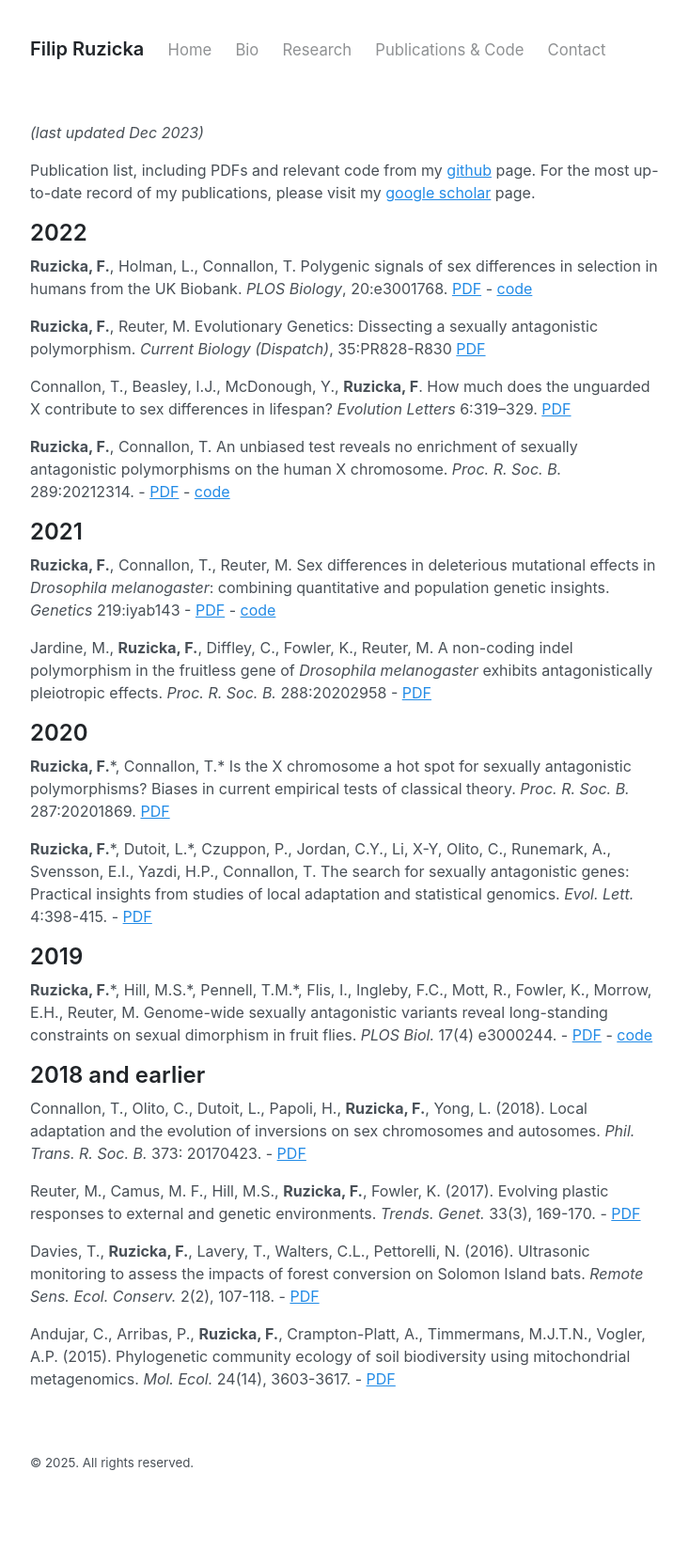
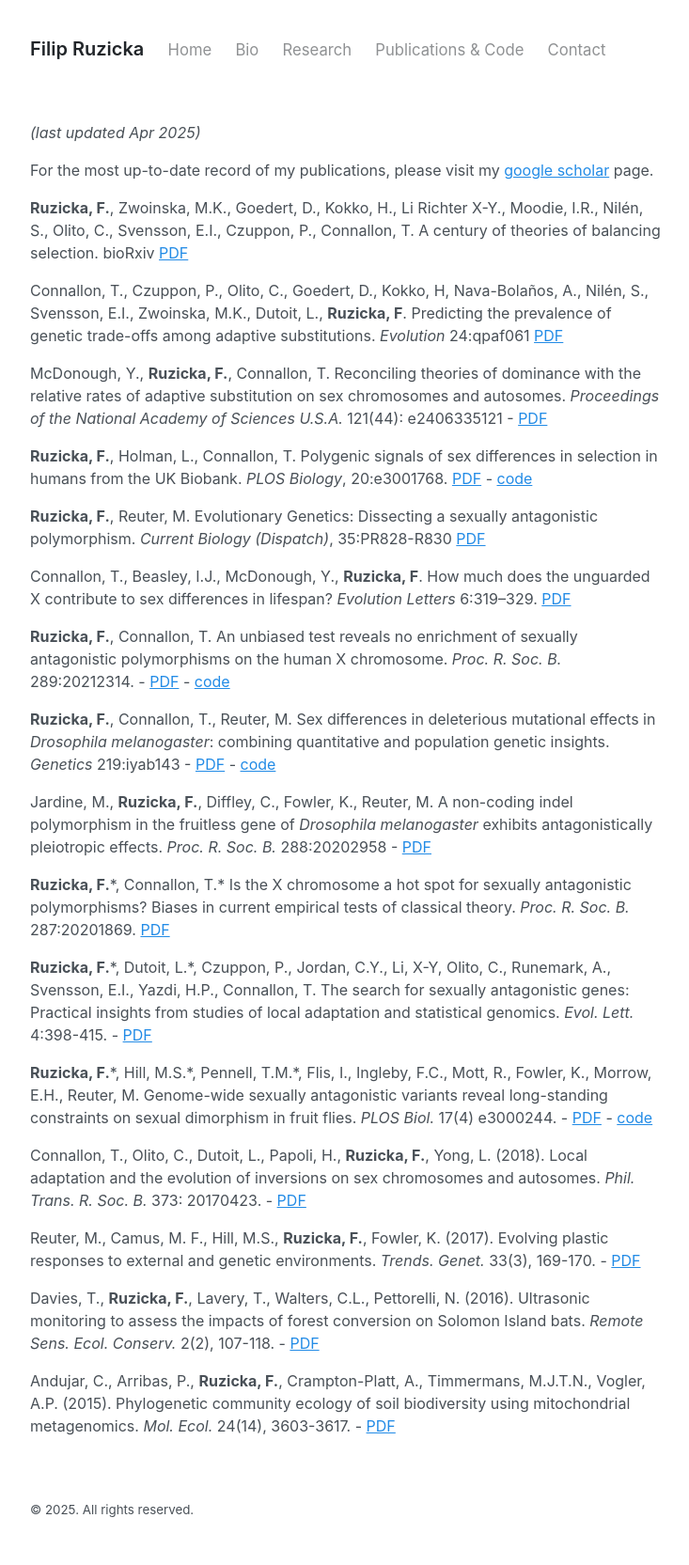
Before and after one commit to filruzicka/filruzicka.github.io, a Jekyll site: the page built from publications.md, in a window 1280 px wide. Shown: the whole page at 94% size, without its empty margins (272-1005 px from the left). Built offline with Jekyll 4.4.1, drawn with Linux system fonts in a browser that asks for light colours; before the commit the page ends 1615 px from its top, so only the background shows below that.

Commit message:
I am committing

```diff
--- a/publications.md
+++ b/publications.md
@@ -2,11 +2,17 @@
 layout: page
 ---
 
-*(last updated Dec 2023)*
+*(last updated Apr 2025)*
 
-Publication list, including PDFs and relevant code from my [github](https://github.com/filipluca) page. For the most up-to-date record of my publications, please visit my [google scholar](https://scholar.google.com.au/citations?hl=en&pli=1&user=NoQGfugAAAAJ) page.
+For the most up-to-date record of my publications, please visit my [google scholar](https://scholar.google.com.au/citations?hl=en&pli=1&user=NoQGfugAAAAJ) page.
 
-## 2022
+
+
+**Ruzicka, F.**, Zwoinska, M.K., Goedert, D., Kokko, H., Li Richter X-Y., Moodie, I.R., Nilén, S., Olito, C., Svensson, E.I., Czuppon, P., Connallon, T. A century of theories of balancing selection. bioRxiv [PDF](/assets/Ruzickaetal2025bioRxiv.pdf)
+
+Connallon, T., Czuppon, P., Olito, C., Goedert, D., Kokko, H, Nava-Bolaños, A., Nilén, S., Svensson, E.I., Zwoinska, M.K., Dutoit, L., **Ruzicka, F**. Predicting the prevalence of genetic trade-offs among adaptive substitutions. *Evolution* 24:qpaf061 [PDF](/assets/Connallonetal2025Evolution.pdf)
+
+McDonough, Y., **Ruzicka, F.**, Connallon, T. Reconciling theories of dominance with the relative rates of adaptive substitution on sex chromosomes and autosomes. *Proceedings of the National Academy of Sciences U.S.A.* 121(44): e2406335121 - [PDF](/assets/McDonoughetal2024PNAS.pdf)
 
 **Ruzicka, F.**, Holman, L., Connallon, T. Polygenic signals of sex differences in selection in humans from the UK Biobank. *PLOS Biology*, 20:e3001768. [PDF](/assets/Ruzickaetal2022PlosBiol.pdf) - [code](https://github.com/filipluca/Polygenic_SA_selection_in_the_UK_Biobank/)
 
@@ -16,23 +22,15 @@ Connallon, T., Beasley, I.J., McDonough, Y., **Ruzicka, F**. How much does the u
 
 **Ruzicka, F.**, Connallon, T. An unbiased test reveals no enrichment of sexually antagonistic polymorphisms on the human X chromosome. *Proc. R. Soc. B.* 289:20212314. - [PDF](/assets/RuzickaConnallon2022ProcB.pdf) - [code](https://github.com/filipluca/Polygenic_SA_selection_X_vs_A/)
 
-## 2021
-
 **Ruzicka, F.**, Connallon, T., Reuter, M. Sex differences in deleterious mutational effects in *Drosophila melanogaster*: combining quantitative and population genetic insights. *Genetics* 219:iyab143 - [PDF](/assets/Ruzickaetal2021Genetics.pdf) - [code](https://github.com/filipluca/GWAS_sex_specific_fitness_and_the_X_chromosome)
 
 Jardine, M., **Ruzicka, F.**, Diffley, C., Fowler, K., Reuter, M. A non-coding indel polymorphism in the fruitless gene of *Drosophila melanogaster* exhibits antagonistically pleiotropic effects. *Proc. R. Soc. B.* 288:20202958 - [PDF](/assets/Jardineetal2021ProcB.pdf)
-
-## 2020
 
 **Ruzicka, F.**\*, Connallon, T.\* Is the X chromosome a hot spot for sexually antagonistic polymorphisms? Biases in current empirical tests of classical theory. *Proc. R. Soc. B.* 287:20201869. [PDF](/assets/RuzickaConnallon2020ProcB.pdf)
 
 **Ruzicka, F.**\*, Dutoit, L.\*, Czuppon, P., Jordan, C.Y., Li, X-Y, Olito, C., Runemark, A., Svensson, E.I., Yazdi, H.P., Connallon, T. The search for sexually antagonistic genes: Practical insights from studies of local adaptation and statistical genomics. *Evol. Lett.* 4:398-415. - [PDF](/assets/Ruzickaetal2020EvolLett.pdf)
 
-## 2019
-
 **Ruzicka, F.**\*, Hill, M.S.\*, Pennell, T.M.\*, Flis, I., Ingleby, F.C., Mott, R., Fowler, K., Morrow, E.H., Reuter, M. Genome-wide sexually antagonistic variants reveal long-standing constraints on sexual dimorphism in fruit flies. *PLOS Biol.* 17(4) e3000244. - [PDF](/assets/Ruzickaetal2019PlosBiol.pdf) - [code](https://github.com/filipluca/SA_GWAS/)
-
-## 2018 and earlier
 
 Connallon, T., Olito, C., Dutoit, L., Papoli, H., **Ruzicka, F.**, Yong, L. (2018). Local adaptation and the evolution of inversions on sex chromosomes and autosomes. *Phil. Trans. R. Soc. B.* 373: 20170423. - [PDF](/assets/Connallonetal2018PhilTrans.pdf)
 
```
Also changed, not shown: bio.md (+7 -4 lines), contact.md (+3 -3 lines), index.md (+6 -4 lines), research.md (+11 -9 lines), 8 other files.
